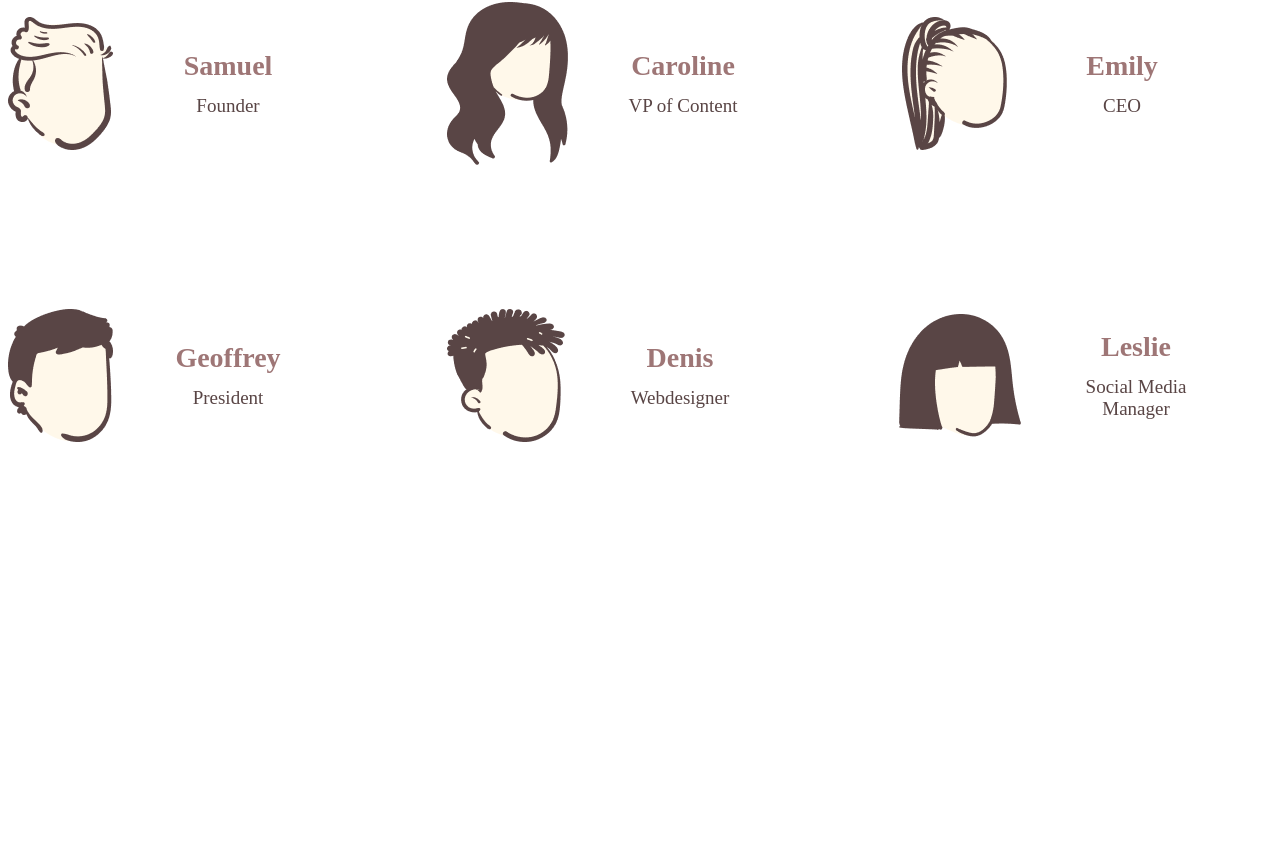
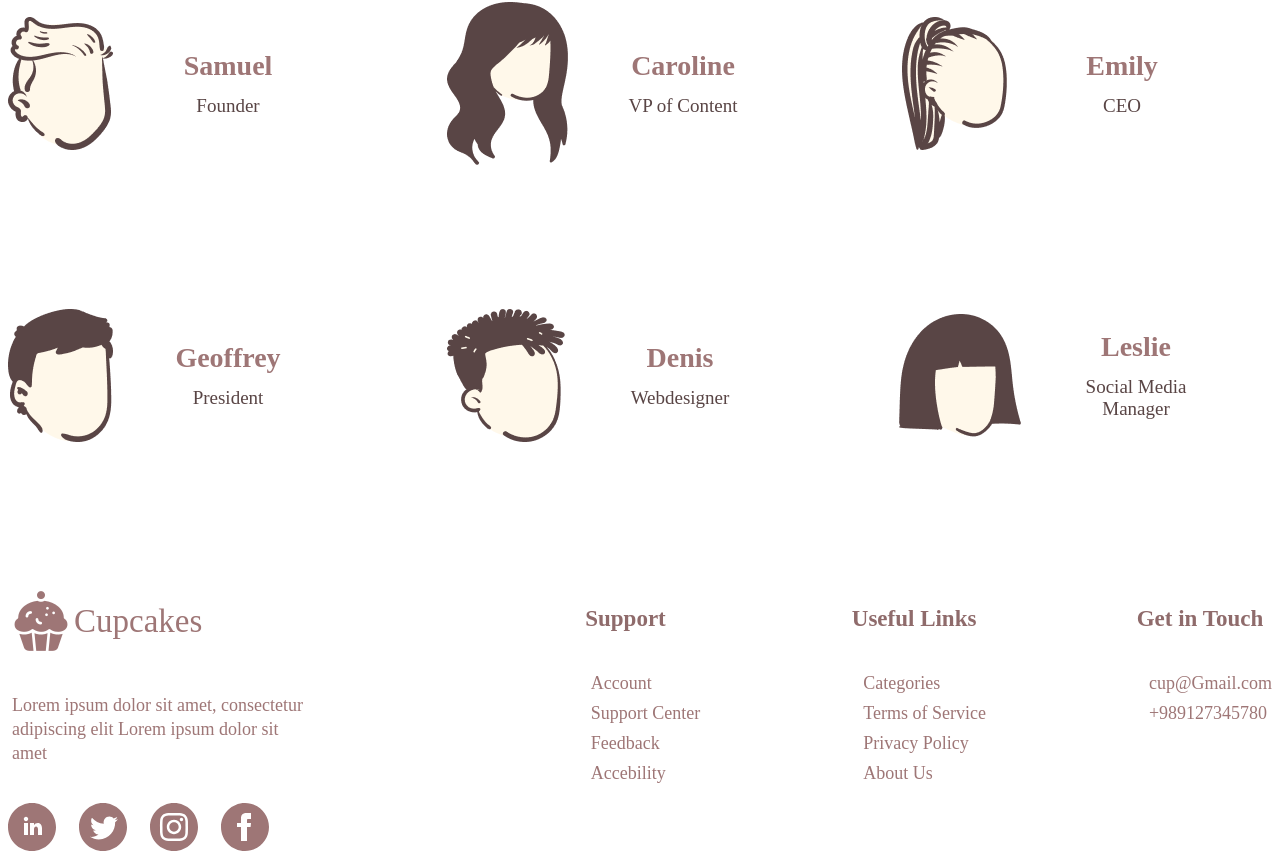
Before and after one commit to Maryam-Rshn/cupcakeWebSEO, a Nuxt app in the folder cupcakeWeb/: page /abouts in a window 1280 px wide. Shown: the part 1762-2621 px from the top of the page. Before the commit the page ends 2349 px from the top, so only its background shows below. Built offline with nearby package versions, Linux system fonts and the light colour scheme.

Commit message:
footer component added to about us page

```diff
--- a/cupcakeWeb/pages/abouts/index.vue
+++ b/cupcakeWeb/pages/abouts/index.vue
@@ -75,6 +75,9 @@
                 </div>
             </div>
         </div>
+    </section>
+    <section class="footerSection">
+        <FooterCompo />
     </section>
   </div>
 </template>
```
